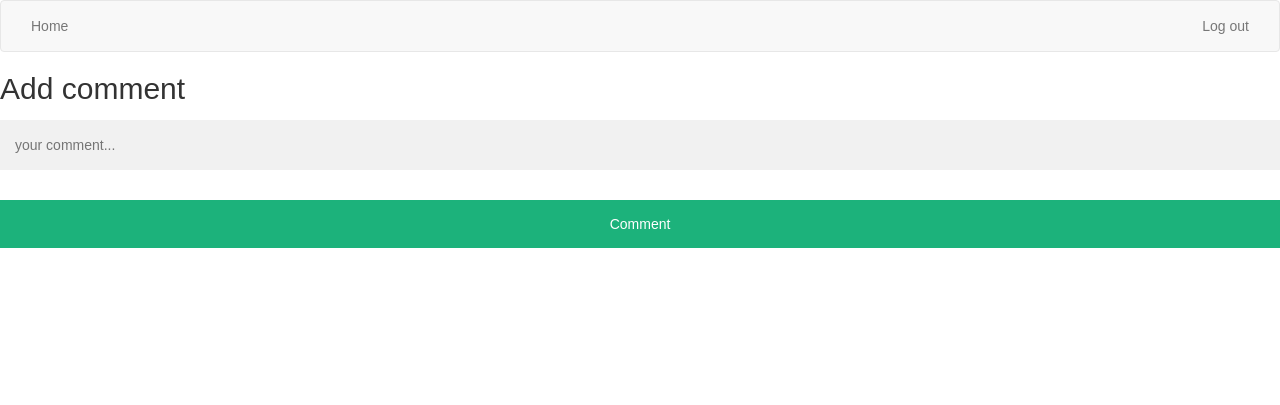
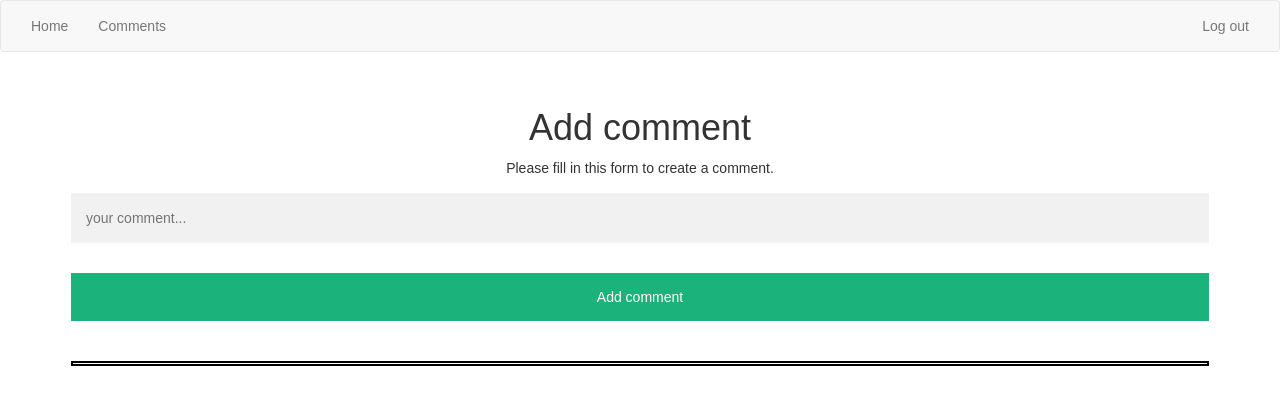
Before and after one commit to MaksimsVisockis01/php-login-system, a PHP site: page /comment.php in a window 1280 px wide. Shown: the top 405 px of the page. Run offline with PHP 8.4, Linux system fonts and the light colour scheme; the visitor is signed in with stand-in values (Sample User, id 1); data that the repository does not hold is empty.

Commit message:
added comment system, to write comment need to login otherwise the comment form will not be seen

```diff
--- a/php-login/comment.php
+++ b/php-login/comment.php
@@ -1,30 +1,46 @@
 <?php
 include_once 'header.php';
 ?>
+<section class='comment-form'>
+    <div class='container'>
 
-<section class="comment-form">
-        <h2>Add comment</h2>
-        <div class="comment-form-form">
-            <form action="includes/comment.inc.php" method="post">
-                <input type="text" name="comment" placeholder="your comment...">
-                <button type="submit" name="submit">Comment</button>
-            </form>
-        </div>
+<?php
+if (isset($_SESSION["useruid"])) {
+    echo"<form action='includes/comment.inc.php' method='post'>";
+    echo"<h1>Add comment</h1>";
+    echo"<p>Please fill in this form to create a comment.</p>";
+    echo"<input type='text' name='comment' placeholder='your comment...'>";
+    echo"<button type='submit' name='submit'>Add comment</button>";
+    echo"</form>";
+}
+else{
+    echo"<section class='comment-form'>";
+    echo"<div class='container'>";
+    echo"<h1>To add comment need to login</h1>";
+    echo"</div>";
+}
+?>
+
+
 <?php
 if (isset($_GET["error"])) {
     if ($_GET["error"] == "emptyinput") {
         echo "<p>Fill inputs</p>";
-            }
-            elseif ($_GET["error"] == "none"){
+    } elseif ($_GET["error"] == "none") {
         echo "<p>comment added!</p>";
     }
-
 }
-
 ?>
+    </div>
 </section>
 
 
+    <section>
+    <div class='container'>
+        <div class='comments'>
+            <div class='row'>
+                <div class='col-sm-5 col-md-6 col-12 pb-4'>
+                    <div div class='comment mt-4 text-justify float-left'>
     <?php
     require_once 'includes/dbh.inc.php';
     require_once 'includes/functions.inc.php';
@@ -32,10 +48,9 @@ include_once 'header.php';
     $sql = "SELECT usersUid, comment FROM commenttb";
 if($result = $conn->query($sql)){
     foreach($result as $row){
-        echo "<tr>";
-            echo "<td>" . $row["usersUid"] . "</td><br>";
-            echo "<td>" . $row["comment"] . "</td><br>";
-        echo "</tr>";
+        echo"";
+        echo "<h4>" . $row["usersUid"] . "</h4>";
+        echo "<p>" . $row["comment"] . "</p><br>";
     }
     echo "</table>";
     $result->free();
@@ -43,5 +58,10 @@ if($result = $conn->query($sql)){
 $conn->close();
 ?>
 
+                    </div>
+                </div>
+            </div>
+        </div>
+    </section>
 </body>
 </html>
--- a/php-login/css/style.css
+++ b/php-login/css/style.css
@@ -9,6 +9,7 @@ body {
   flex-wrap: wrap;
   text-align: center;
   padding: 16px;
+
 }
 
 
@@ -57,3 +58,7 @@ button:hover {
      width: 100%;
   }
 }
+
+.comments{
+  border: 2px solid black;
+}
--- a/php-login/header.php
+++ b/php-login/header.php
@@ -20,6 +20,7 @@
   <div class="collapse navbar-collapse" id="navbar-collapse-01">
     <ul class="nav navbar-nav">
       <li><a href="index.php">Home</a></li>
+      <li><a href="comment.php">Comments</a></li>
     </ul>
       <?php
         if (isset($_SESSION["useruid"])) {
--- a/php-login/login.php
+++ b/php-login/login.php
@@ -19,10 +19,10 @@ include_once 'header.php';
                 echo "<script>alert('Fill inputs')</script>";
             }
             elseif ($_GET["error"] == "wronglogin"){
-                echo "<p>Incorrect login info</p>";
+                echo "<script>alert('Incorrect login info')</script>";
             }
             elseif ($_GET["error"] == "wrongpassword"){
-                echo "<p>Incorrect password</p>";
+                echo "<script>alert('Incorrect password')</script>";
             }
         }
     ?>
```
Also changed, not shown: php-login/index.php (+0 -17 lines). Lines whose indentation alone changed are shown as unchanged.
